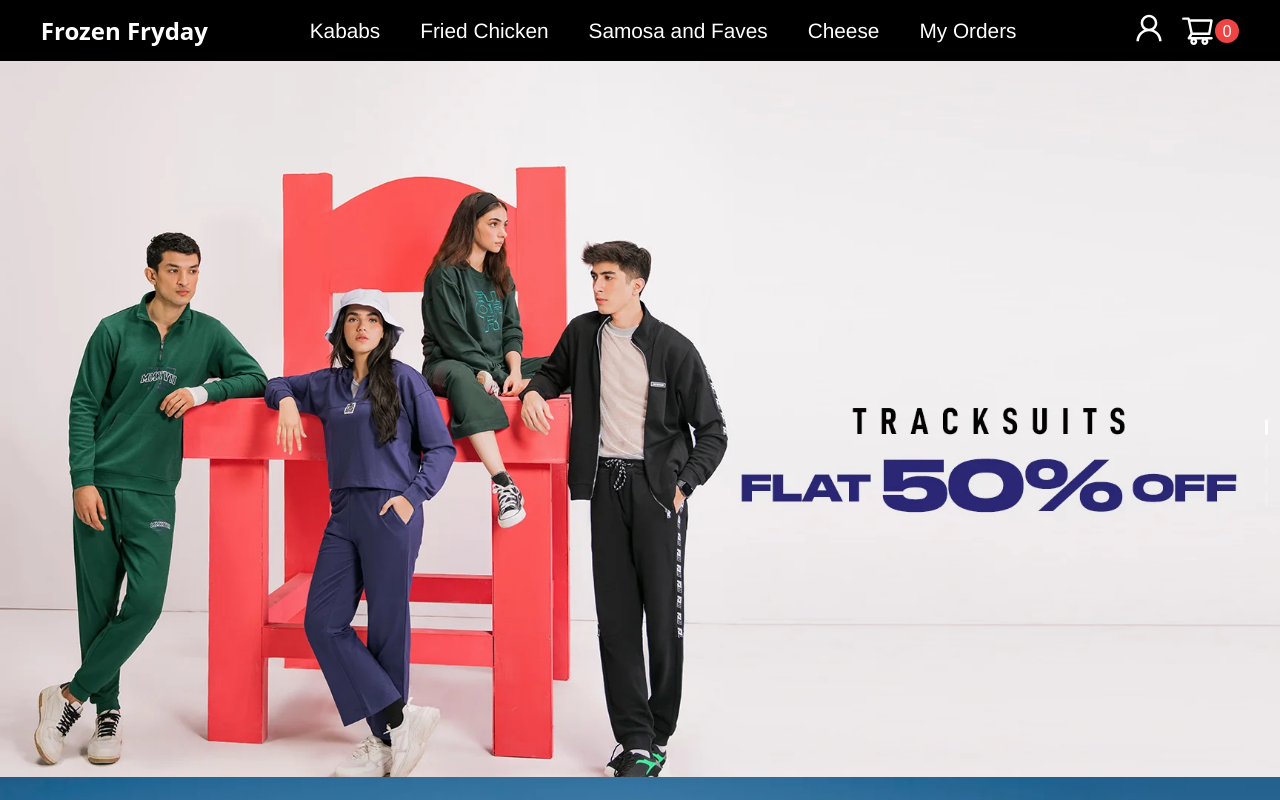
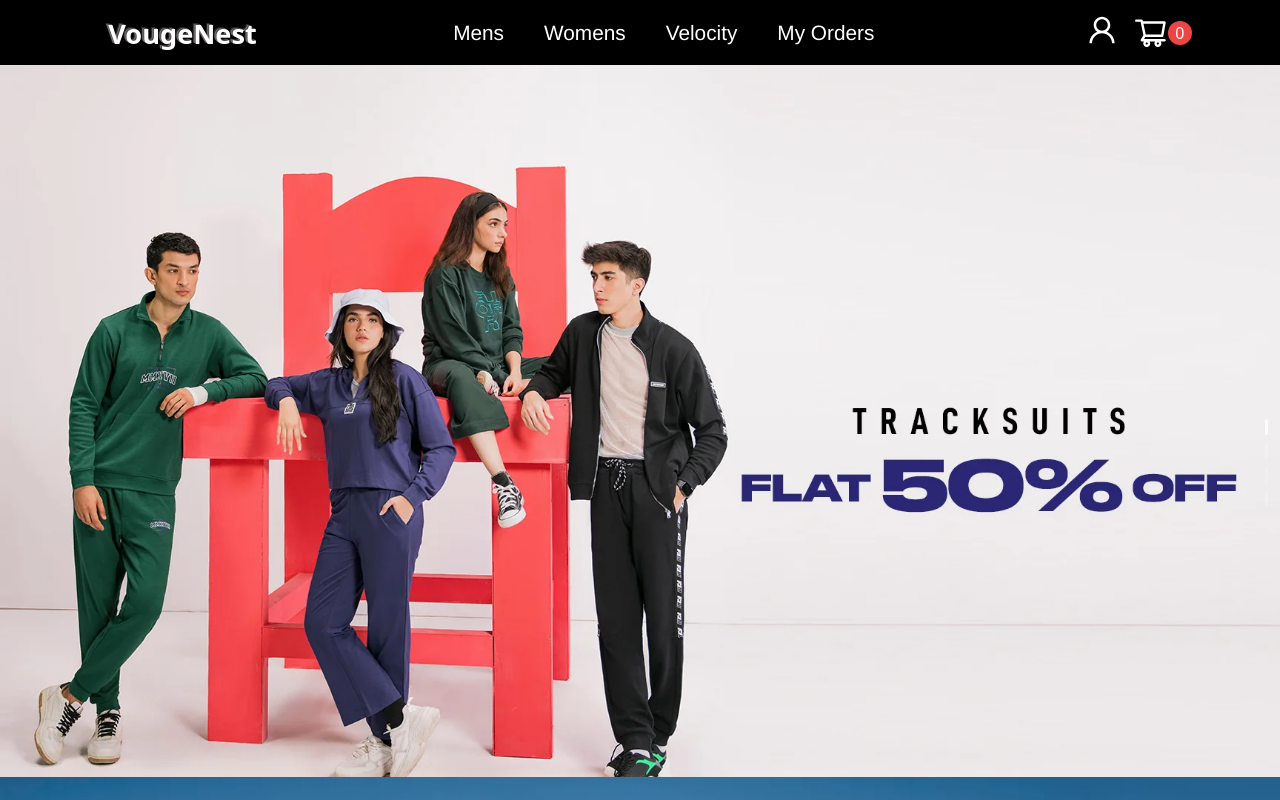
Before and after one commit to Khizar-sheikh/Vouge-Nest, a React (Vite) app: page / in a window 1280 px wide. Shown: the top 800 px of the page. Built offline with nearby package versions, Linux system fonts and the light colour scheme.

Commit message:
remove changes

```diff
--- a/src/assets/Components/navbar/Navbar.jsx
+++ b/src/assets/Components/navbar/Navbar.jsx
@@ -11,6 +11,7 @@ import Cart from "../Pages/cart/cart";
 import CartContext from "../context/CartContext";
 
 function Navbar() {
+  const [activeCategory, setActiveCategory] = useState(null);
   const [menuOpen, setMenuOpen] = useState(true);
   const [isMobile, setIsMobile] = useState(window.innerWidth <= 768);
   const [cartVisible, setCartVisible] = useState(false); // State for cart visibility
@@ -19,6 +20,16 @@ function Navbar() {
 
   const toggleCart = () => {
     setCartVisible(!cartVisible);
+  };
+
+  const handleMouseEnter = (category) => {
+    setActiveCategory(category);
+  };
+
+  const handleMouseLeave = () => {
+    setTimeout(() => {
+      setActiveCategory(null);
+    }, 3000);
   };
 
   const toggleMenu = () => {
@@ -50,39 +61,61 @@ function Navbar() {
             </div>
           </div>
         )}
-        <div className="">
-          <Link className=" text-xl font-bold lg:text-2xl" to="/">
-            Frozen Fryday
+        <div className="brandname">
+          <Link className="nav-link brandname" to="/">
+            VougeNest
           </Link>
         </div>
         {(isMobile && menuOpen) || (
           <div className="Navlinks">
             <div
               className="main-category"
+              onMouseEnter={() => handleMouseEnter("Mens")}
+              onMouseLeave={handleMouseLeave}
             >
               <div className="nav-link">
-                <Link to="/velocity">Kababs</Link>
+                <Link to="/mens">Mens</Link>
               </div>
+              {activeCategory === "Mens" && (
+                <div className="submenu  ">
+                  <li>
+                    {" "}
+                    <Link to="/mens/sweatshirts">Shirts</Link>
+                  </li>
+                  <li>
+                    {" "}
+                    <Link to="/mens/bottom">Pants</Link>
+                  </li>
+                </div>
+              )}
             </div>
             <div
               className="main-category"
+              onMouseEnter={() => handleMouseEnter("Womens")}
+              onMouseLeave={handleMouseLeave}
             >
               <div className="nav-link">
-                <Link to="/velocity">Fried Chicken</Link>
+                <Link to="/womens">Womens</Link>
               </div>
+              {activeCategory === "Womens" && (
+                <div className="submenu ">
+                  <li>
+                    {" "}
+                    <Link to="/womens/Shirts">Shirts</Link>
+                  </li>{" "}
+                  <li>
+                    <Link to="/womens/outerwear">OuterWear</Link>
+                  </li>
+                </div>
+              )}
             </div>
             <div
               className="main-category"
+              onMouseEnter={() => handleMouseEnter("Kids")}
+              onMouseLeave={handleMouseLeave}
             >
               <div className="nav-link">
-                <Link to="/velocity">Samosa and Faves</Link>
-              </div>
-            </div>
-            <div
-              className="main-category"
-            >
-              <div className="nav-link">
-                <Link to="/velocity">Cheese</Link>
+                <Link to="/velocity">Velocity</Link>
               </div>
             </div>
             <div>
--- a/src/assets/Components/navbar/navbar.css
+++ b/src/assets/Components/navbar/navbar.css
@@ -45,6 +45,12 @@ nav {
 .Categories {
   display: flex;
 }
+.brandname a {
+  margin-left: 20px;
+  text-decoration: none;
+  font-weight: bolder;
+  font-size: var(--medium-font);
+}
 .nav-link a {
   position: relative;
   display: inline-block;
@@ -73,6 +79,15 @@ nav {
 .nav-link a:hover::after {
   width: 100%;
   left: 0;
+}
+.brandname {
+  font-size: var(--large-font);
+  font-weight: bolder;
+  font-family: system-ui, -apple-system, BlinkMacSystemFont, "Segoe UI", Roboto,
+    Oxygen, Ubuntu, Cantarell, "Open Sans", "Helvetica Neue", sans-serif;
+  color: white;
+  text-shadow: -1px -1px 0 rgb(81, 78, 78), -2px -1px 0 rgb(121, 114, 114),
+    -3px -2px 0 rgb(40, 38, 38), 1px 1px 0 black;
 }
 .submenu {
   position: absolute;
```
